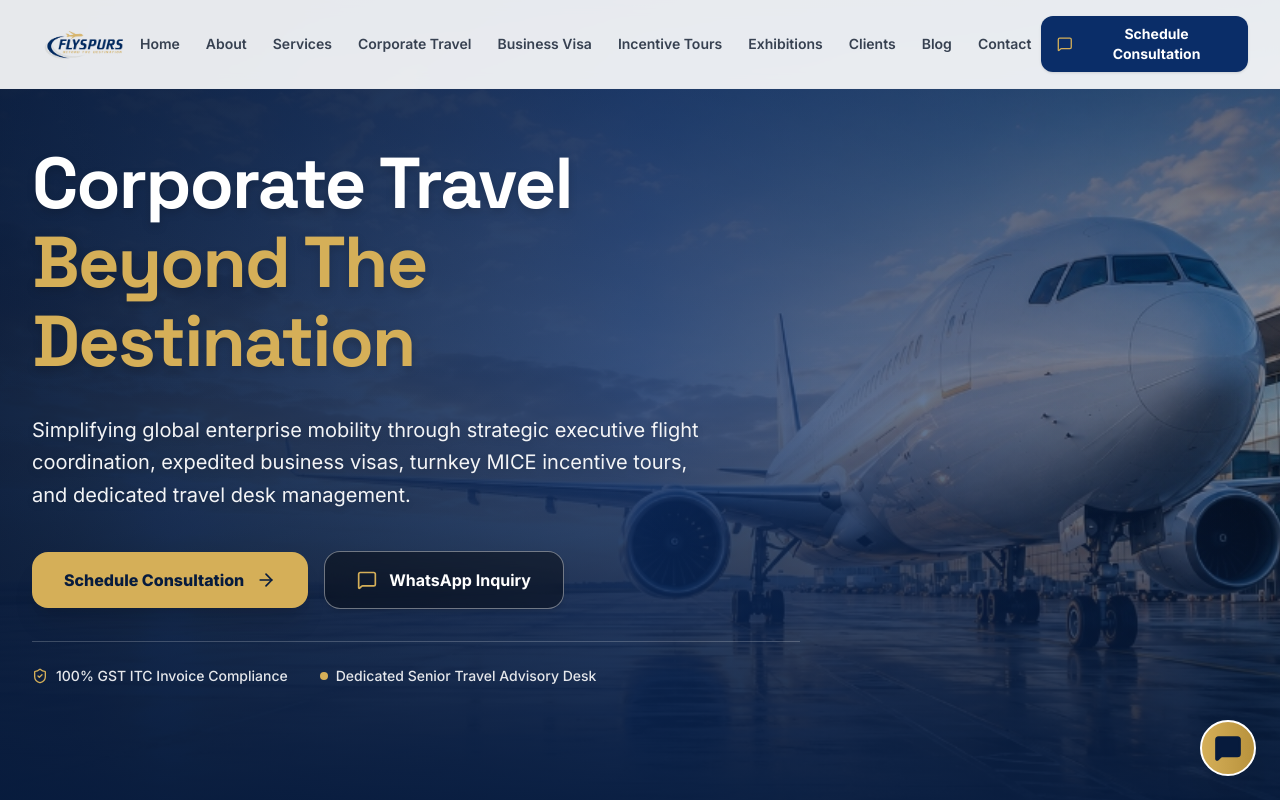
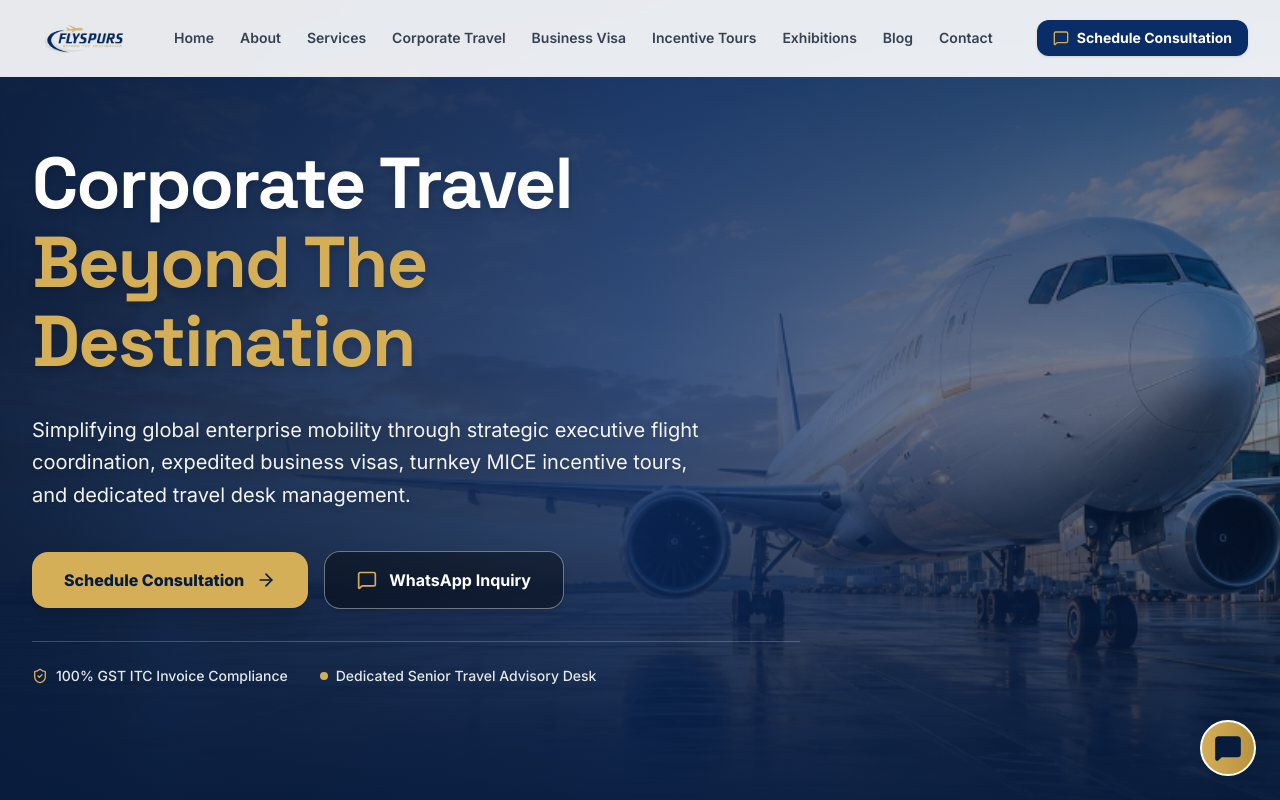
Before and after one commit to Adityaphophale/Flyspurs, a React (Vite) app: page / in a window 1280 px wide. Shown: the top 800 px of the page. Built offline with nearby package versions, Linux system fonts and the light colour scheme.

Commit message:
Remove Clients link from navigation bar

```diff
--- a/src/components/Navbar.tsx
+++ b/src/components/Navbar.tsx
@@ -32,7 +32,6 @@ export const Navbar: React.FC<NavbarProps> = ({ onOpenWhatsApp }) => {
     { name: 'Business Visa', path: '/#services' },
     { name: 'Incentive Tours', path: '/#incentive-tours' },
     { name: 'Exhibitions', path: '/#exhibitions' },
-    { name: 'Clients', path: '/#clients' },
     { name: 'Blog', path: '/blog' },
     { name: 'Contact', path: '/#contact' },
   ];
```
